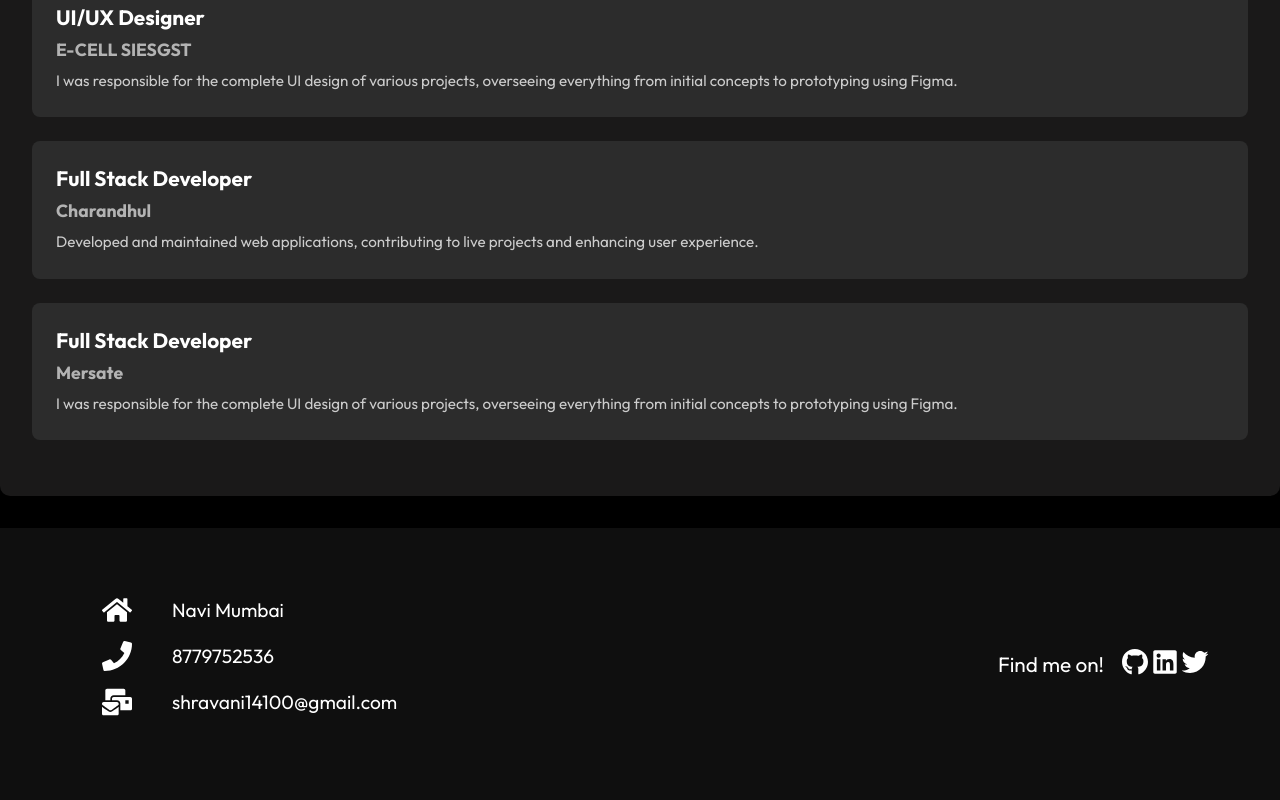
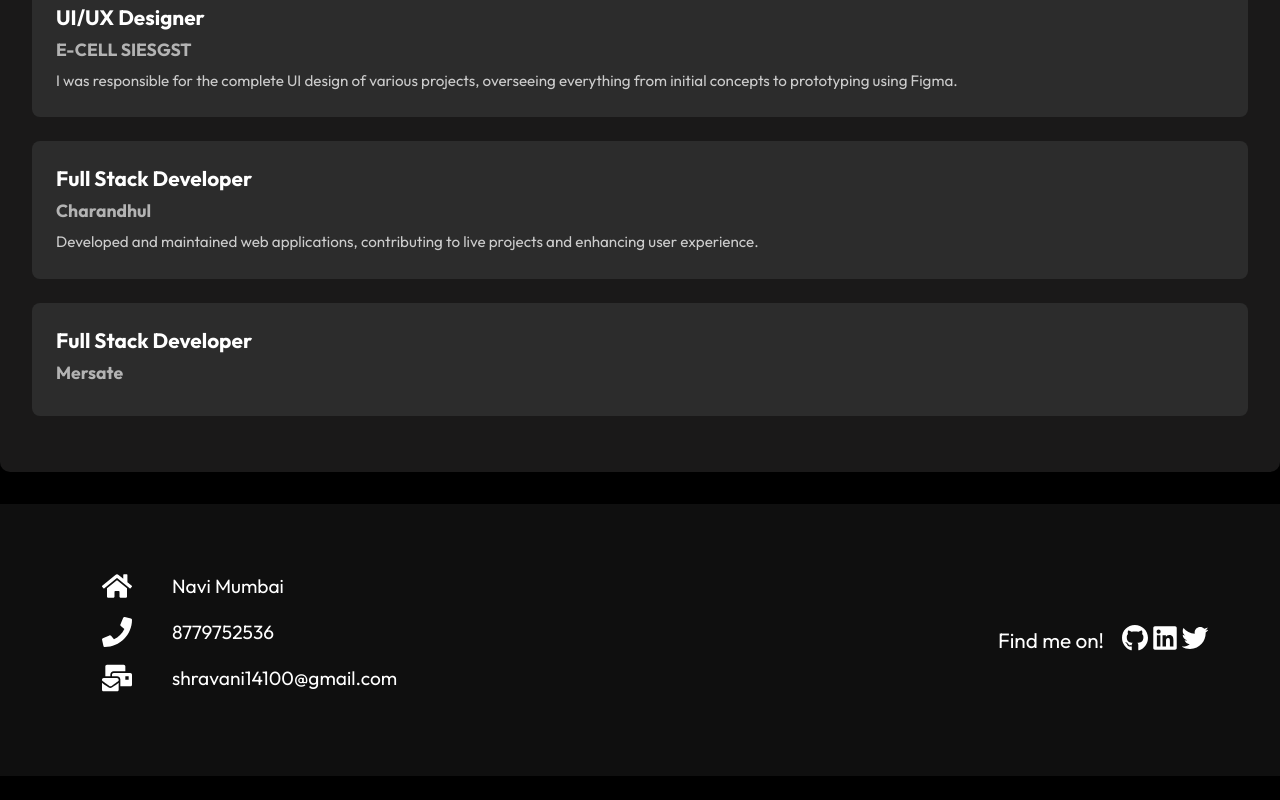
Before and after one commit to shravani1009/RESUME, a React (Vite) app: page / in a window 1280 px wide. Shown: the part 1285-2085 px from the top of the page. After the commit the page ends 2061 px from the top, so only its background shows below. Built offline with nearby package versions, Linux system fonts and the light colour scheme.

Commit message:
some changes

```diff
--- a/src/components/Experience.jsx
+++ b/src/components/Experience.jsx
@@ -31,7 +31,7 @@ const experience = () => {
         <div class="experience-item">
             <h3 class="job-title">Full Stack Developer</h3>
             <p class="company-name">Mersate</p>
-            <p class="job-description">I was responsible for the complete UI design of various projects, overseeing everything from initial concepts to prototyping using Figma. </p>
+            <p class="job-description"> </p>
         </div>
 
      </div>
```
